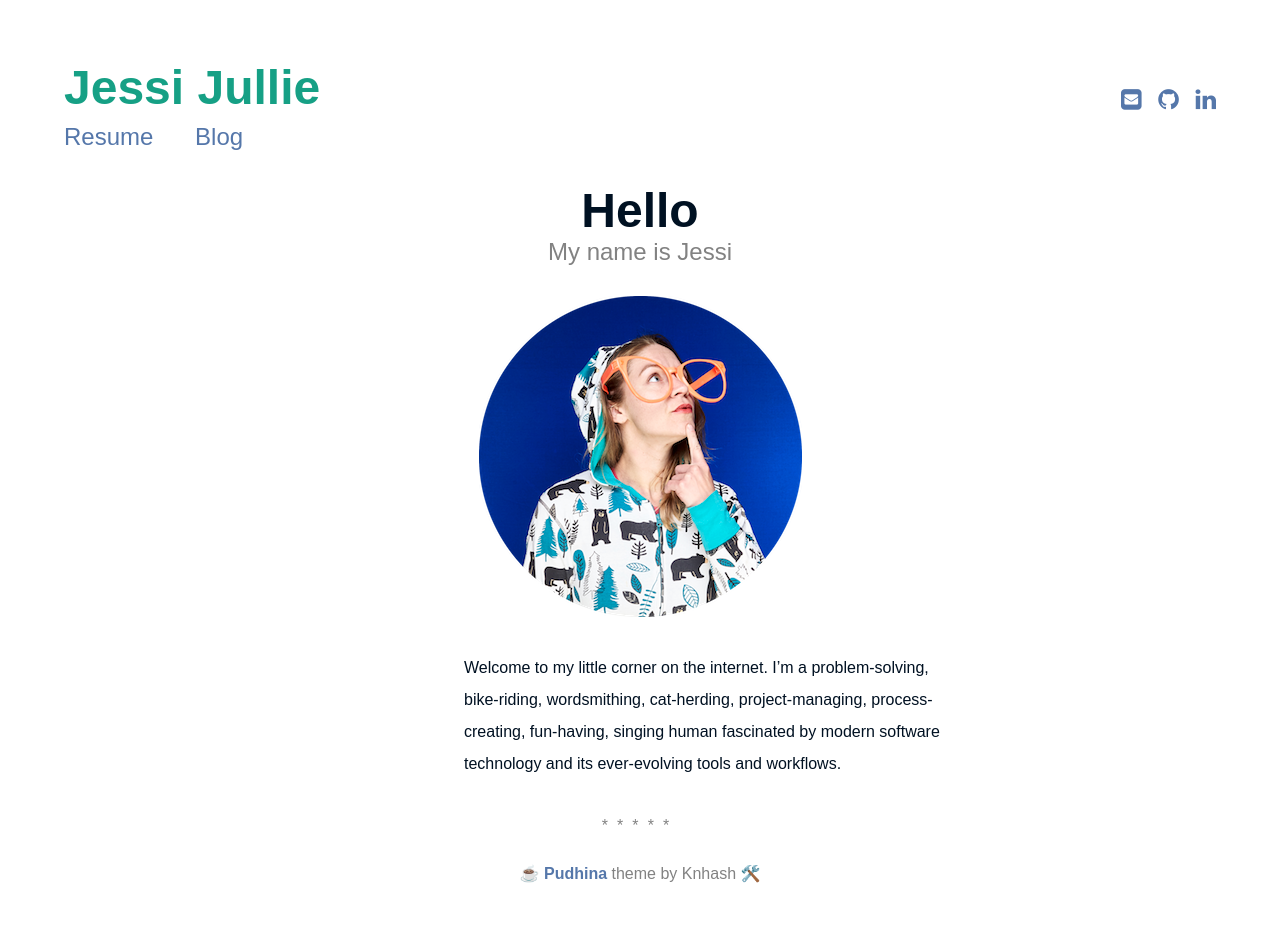
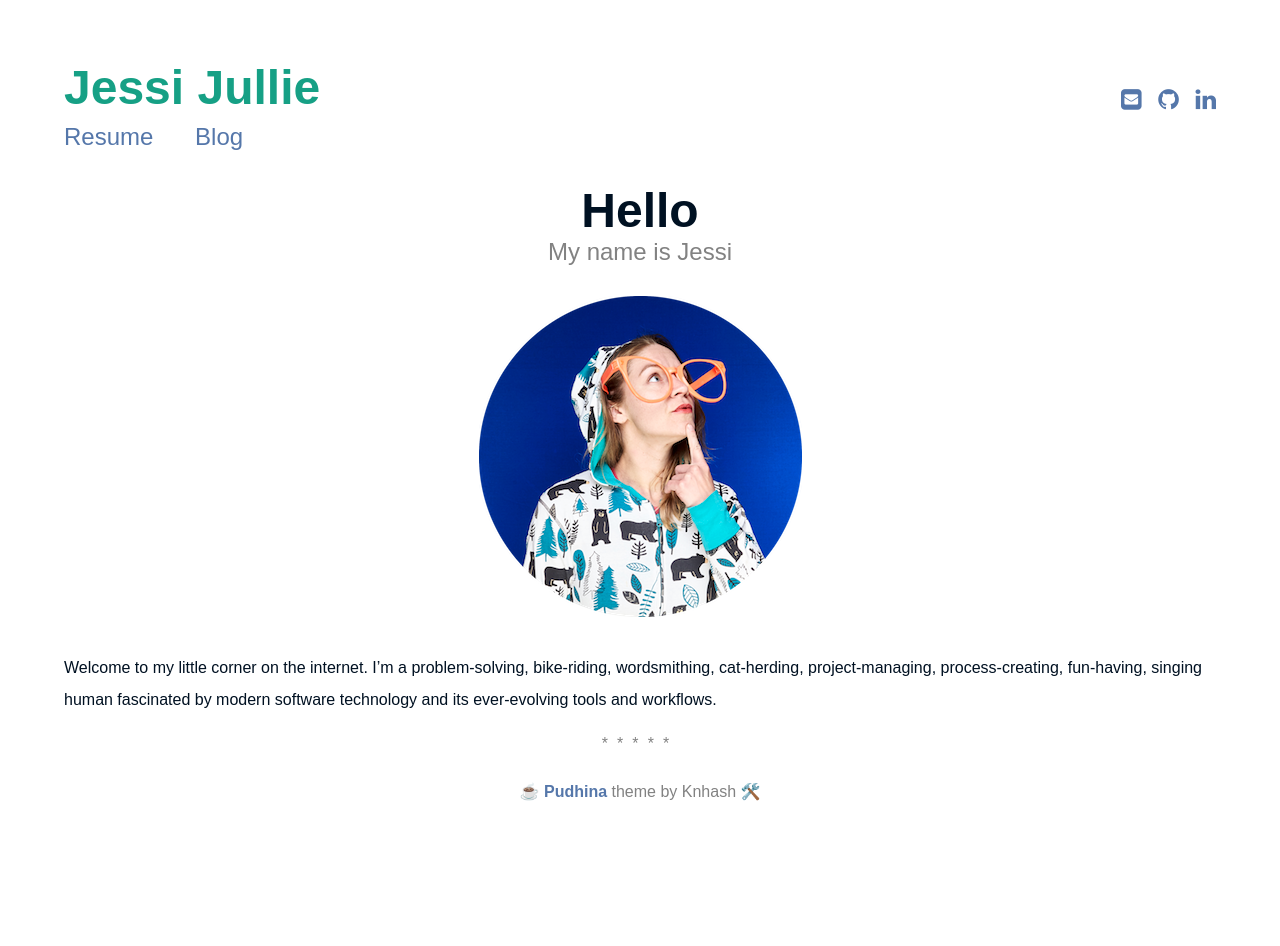
Before and after one commit to JessiJullie/JessiSite, a Jekyll site: the page built from index.md, in a window 1280 px wide. Built offline with Jekyll 4.4.1, drawn with Linux system fonts in a browser that asks for light colours; after the commit the page ends 900 px from its top, so only the background shows below that.

Commit message:
Removing html from index.md

```diff
--- a/index.md
+++ b/index.md
@@ -8,7 +8,4 @@ sitemap:
 
 <img src="{{ '/assets/img/jessi_site.png' | prepend: site.baseurl }}" id="about-img">
 
-
-<div id="describe-text">
-	<p>Welcome to my little corner on the internet. I’m a problem-solving, bike-riding, wordsmithing, cat-herding, project-managing, process-creating, fun-having, singing human fascinated by modern software technology and its ever-evolving tools and workflows.</p>
-</div>
+Welcome to my little corner on the internet. I’m a problem-solving, bike-riding, wordsmithing, cat-herding, project-managing, process-creating, fun-having, singing human fascinated by modern software technology and its ever-evolving tools and workflows.
```
